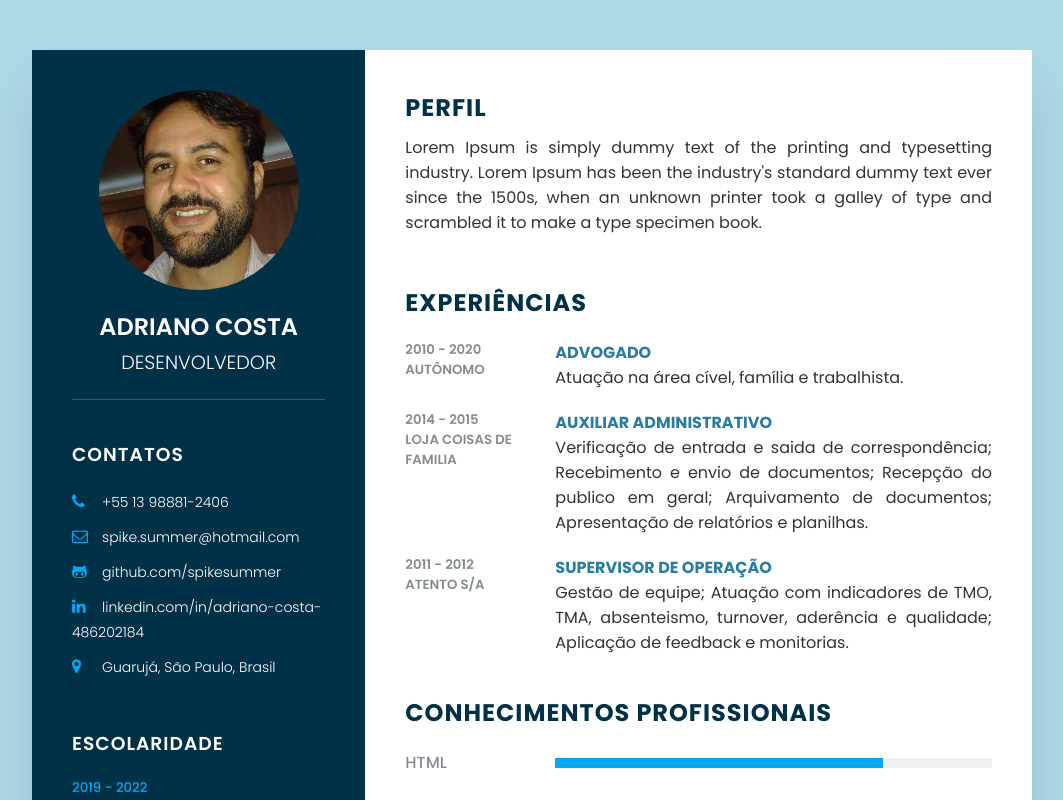
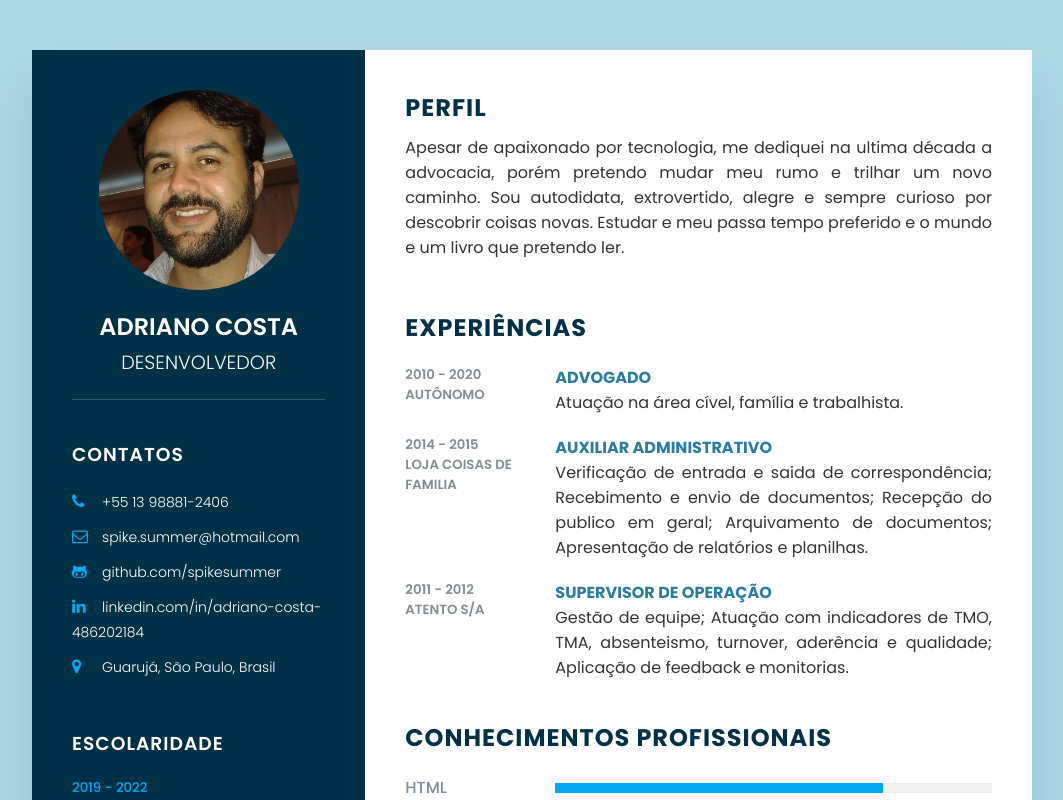
Before and after one commit to spikesummer/CurriculoVitae, a React (Create React App) app in the folder curriculo-vitae/: page / in a window 1280 px wide. Shown: the top 800 px of the page, without its empty margins (108-1171 px from the left). Built offline with nearby package versions, Linux system fonts and the light colour scheme.

Commit message:
Update index.tsx

```diff
--- a/curriculo-vitae/src/components/Profile/index.tsx
+++ b/curriculo-vitae/src/components/Profile/index.tsx
@@ -5,7 +5,7 @@ const Profile: React.FC = () => {
     return(
         <Container>
             <Title2>Perfil</Title2>
-            <p>Lorem Ipsum is simply dummy text of the printing and typesetting industry. Lorem Ipsum has been the industry's standard dummy text ever since the 1500s, when an unknown printer took a galley of type and scrambled it to make a type specimen book.
+            <p>Apesar de apaixonado por tecnologia, me dediquei na ultima década a advocacia, porém pretendo mudar meu rumo e trilhar um novo caminho. Sou autodidata, extrovertido, alegre e sempre curioso por descobrir coisas novas. Estudar e meu passa tempo preferido e o mundo e um livro que pretendo ler.
             </p>
         </Container>
     )
```
